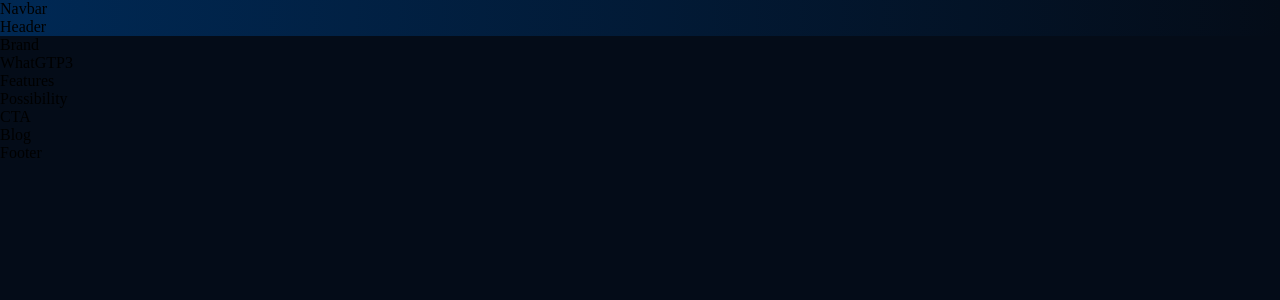
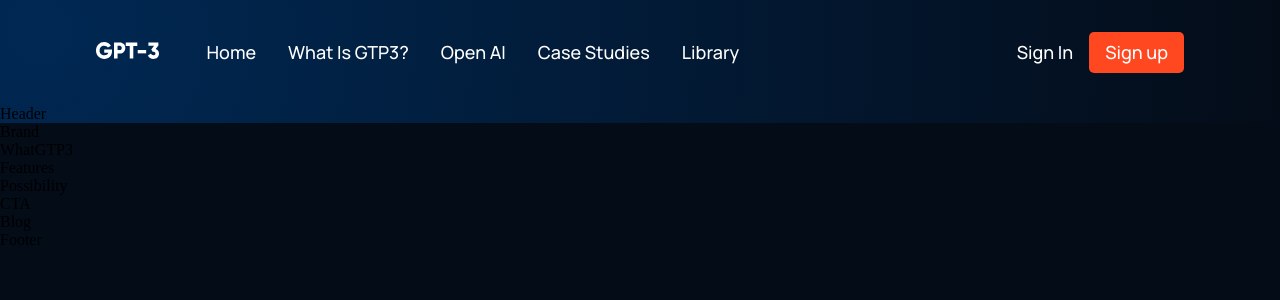
Before and after one commit to darrenlr/gpt3_jsm, a React (Create React App) app: page / in a window 1280 px wide. Shown: the top 300 px of the page. Built offline with nearby package versions, Linux system fonts and the light colour scheme.

Commit message:
implement navbar

```diff
--- a/src/components/navbar/Navbar.jsx
+++ b/src/components/navbar/Navbar.jsx
@@ -1,8 +1,73 @@
-import React from "react";
+import React, { useState } from "react";
 import "./navbar.css";
+import logo from "../../assets/logo.svg";
+import { RiMenu3Line, RiCloseLine } from "react-icons/ri";
+
+const Menu = () => (
+	<>
+		<p>
+			<a href="#home">Home</a>
+		</p>
+		<p>
+			<a href="#wgpt3">What is GTP3?</a>
+		</p>
+		<p>
+			<a href="#possibility">Open AI</a>
+		</p>
+		<p>
+			<a href="#features">Case Studies</a>
+		</p>
+		<p>
+			<a href="#blog">Library</a>
+		</p>
+	</>
+);
 
 const Navbar = () => {
-	return <div>Navbar</div>;
+	const [toggleMenu, setToggleMenu] = useState(false);
+
+	return (
+		<div className="gpt3__navbar">
+			<div className="gpt3__navbar-links">
+				<div className="gpt3__navbar-links_logo">
+					<img src={logo} alt="logo" />
+				</div>
+				<div className="gpt3__navbar-links_container">
+					<Menu />
+				</div>
+			</div>
+			<div className="gpt3__navbar-sign">
+				<p>Sign in</p>
+				<button type="button">Sign up</button>
+			</div>
+			<div className="gpt3__navbar-menu">
+				{toggleMenu ? (
+					<RiCloseLine
+						color="#fff"
+						size={27}
+						onClick={() => setToggleMenu(false)}
+					/>
+				) : (
+					<RiMenu3Line
+						color="#fff"
+						size={27}
+						onClick={() => setToggleMenu(true)}
+					/>
+				)}
+				{toggleMenu && (
+					<div className="gpt3__navbar-menu_container scale-up-center">
+						<div className="gpt3__navbar-menu_container-links">
+							<Menu />
+							<div className="gpt3__navbar-menu_container-links-sign">
+								<p>Sign in</p>
+								<button type="button">Sign up</button>
+							</div>
+						</div>
+					</div>
+				)}
+			</div>
+		</div>
+	);
 };
 
 export default Navbar;
--- a/src/components/navbar/navbar.css
+++ b/src/components/navbar/navbar.css
@@ -0,0 +1,130 @@
+.gpt3__navbar {
+    display: flex;
+    justify-content: space-between;
+    align-items: center;
+    padding: 2rem 6rem;
+}
+
+.gpt3__navbar-links {
+    flex: 1;
+    display: flex;
+    justify-content: flex-start;
+    align-items: center;
+}
+
+.gpt3__navbar-links_logo {
+    margin-right: 2rem;
+}
+
+.gpt3__navbar-links_logo img {
+    width: 62.56px;
+    height: 16.02px;
+}
+
+.gpt3__navbar-links_container {
+    display: flex;
+    flex-direction: row;
+}
+
+.gpt3__navbar-sign {
+    display: flex;
+    justify-content: flex-end;
+    align-items: center;
+}
+
+.gpt3__navbar-links_container p,
+.gpt3__navbar-sign p,
+.gpt3__navbar-menu_container p {
+    color: #fff;
+    font-family: var(--font-family);
+    font-weight: 500;
+    font-size: 18px;
+    line-height: 25px;
+    text-transform: capitalize;
+    margin: 0 1rem;
+    cursor: pointer;
+}
+
+.gpt3__navbar-sign button,
+.gpt3__navbar-menu_container button {
+    padding: 0.5rem 1rem;
+    color: #fff;
+    background: #ff4820;
+    font-family: var(--font-family);
+    font-weight: 500;
+    font-size: 18px;
+    line-height: 25px;
+    border-radius: 5px;
+    border: 0;
+    outline: 0;
+    cursor: pointer;
+}
+
+.gpt3__navbar-menu {
+    margin-left: 1rem;
+    display: none;
+    position: relative;
+}
+
+.gpt3__navbar-menu svg {
+    cursor: pointer;
+}
+
+.gpt3__navbar-menu_container {
+    display: flex;
+    justify-content: flex-end;
+    align-items: flex-end;
+    flex-direction: column;
+    text-align: end;
+    background: var(--color-footer);
+    padding: 2rem;
+    position: absolute;
+    top: 40px;
+    right: 0;
+    margin-top: 1rem;
+    min-width: 210px;
+    border-radius: 5px;
+    box-shadow: 0 0 5 rgb(0, 0, 0, 0.2);
+}
+
+.gpt3__navbar-menu_container p {
+    margin: 1rem 0;
+}
+
+.gpt3__navbar-menu_container-links-sign {
+    display: none;
+}
+
+@media screen and (max-width: 1050px) {
+    .gpt3__navbar-links_container {
+        display: none;
+    }
+
+    .gpt3__navbar-menu {
+        display: flex;
+    }
+}
+
+@media screen and (max-width: 700px) {
+    .gpt3__navbar {
+        padding: 2rem 4rem;
+    }
+}
+
+@media screen and (max-width: 550px) {
+    .gpt3__navbar {
+        padding: 2rem;
+    }
+
+    .gpt3__navbar-sign {
+        display: none;
+    }
+
+    .gpt3__navbar-menu_container {
+        top: 20px;
+    }
+
+    .gpt3__navbar-menu_container-links-sign {
+        display: block;
+    }
+}
```
